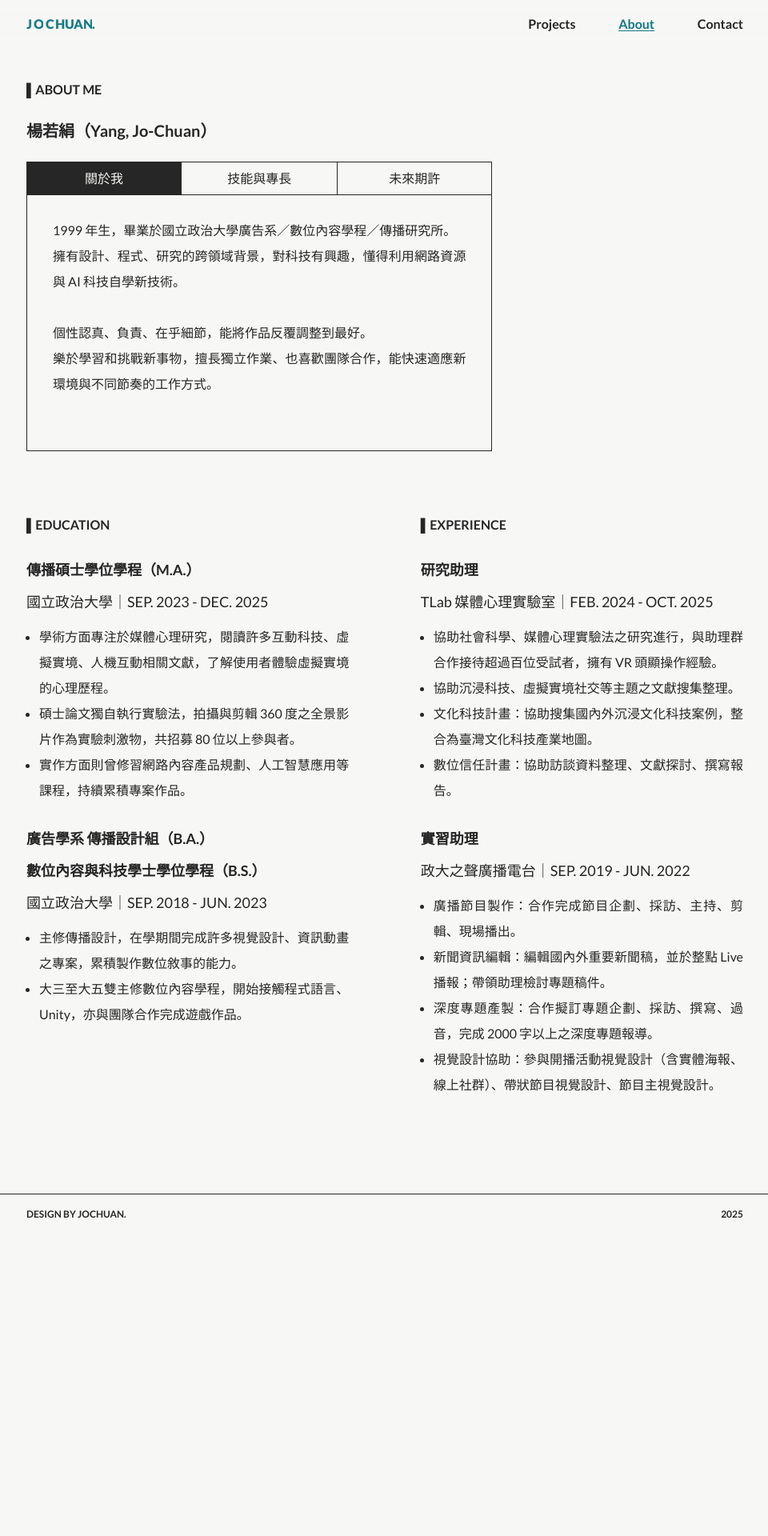
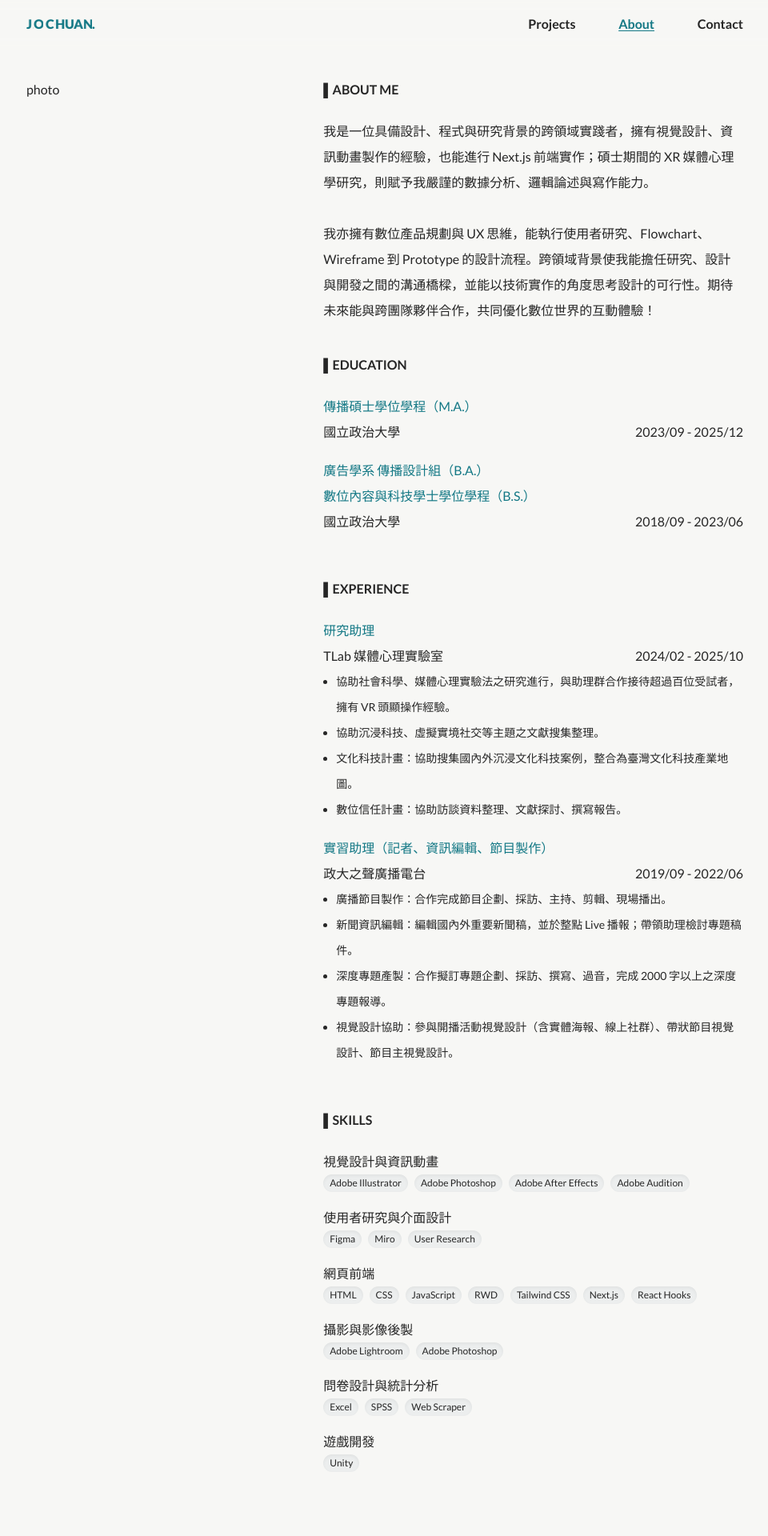
Before and after one commit to jochuany/jo-chuan-portfolio, a Next.js app: page /about in a window 1280 px wide. Shown: the top 1920 px of the page at 80% size, without its empty margins (159-1119 px from the left). Before the commit the page ends 1542 px from the top, so only its background shows below. Built offline with nearby package versions, Linux system fonts and the light colour scheme.

Commit message:
add gray color css, update about layout
20260126

```diff
--- a/src/app/about/page.js
+++ b/src/app/about/page.js
@@ -1,143 +1,219 @@
 "use client";
 import Image from "next/image";
-import { EduItem } from "@/components/EduItem";
-import { ExpItem } from "@/components/ExpItem";
-import { useState } from "react";
 
-const edu = [
-  {
-    title: "傳播碩士學位學程（M.A.）",
-    college: "國立政治大學｜SEP. 2023 - DEC. 2025",
-    description: [
-      "學術方面專注於媒體心理研究，閱讀許多互動科技、虛擬實境、人機互動相關文獻，了解使用者體驗虛擬實境的心理歷程。",
-      "碩士論文獨自執行實驗法，拍攝與剪輯 360 度之全景影片作為實驗刺激物，共招募 80 位以上參與者。",
-      "實作方面則曾修習網路內容產品規劃、人工智慧應用等課程，持續累積專案作品。"
-    ]
-  },
-  {
-    title: <>廣告學系 傳播設計組（B.A.）<br /> 數位內容與科技學士學位學程（B.S.）</>,
-    college: "國立政治大學｜SEP. 2018 - JUN. 2023",
-    description: [
-      "主修傳播設計，在學期間完成許多視覺設計、資訊動畫之專案，累積製作數位敘事的能力。",
-      "大三至大五雙主修數位內容學程，開始接觸程式語言、Unity，亦與團隊合作完成遊戲作品。"
-    ]
-  },
-];
+const design = ["Adobe Illustrator", "Adobe Photoshop", "Adobe After Effects", "Adobe Audition"];
+const uiux = ["Figma", "Miro", "User Research"];
+const frontend = ["HTML", "CSS", "JavaScript", "RWD", "Tailwind CSS", "Next.js", "React Hooks"];
+const photo = ["Adobe Lightroom", "Adobe Photoshop"];
+const stats = ["Excel", "SPSS", "Web Scraper"];
+const game = ["Unity"];
 
-const exp = [
-  {
-    title: "研究助理",
-    place: "TLab 媒體心理實驗室｜FEB. 2024 - OCT. 2025",
-    description: [
-      "協助社會科學、媒體心理實驗法之研究進行，與助理群合作接待超過百位受試者，擁有 VR 頭顯操作經驗。",
-      "協助沉浸科技、虛擬實境社交等主題之文獻搜集整理。",
-      "文化科技計畫：協助搜集國內外沉浸文化科技案例，整合為臺灣文化科技產業地圖。",
-      "數位信任計畫：協助訪談資料整理、文獻探討、撰寫報告。"
-    ]
-  },
-  {
-    title: "實習助理",
-    place: "政大之聲廣播電台｜SEP. 2019 - JUN. 2022",
-    description: [
-      "廣播節目製作：合作完成節目企劃、採訪、主持、剪輯、現場播出。",
-      "新聞資訊編輯：編輯國內外重要新聞稿，並於整點 Live 播報；帶領助理檢討專題稿件。",
-      "深度專題產製：合作擬訂專題企劃、採訪、撰寫、過音，完成 2000 字以上之深度專題報導。",
-      "視覺設計協助：參與開播活動視覺設計（含實體海報、線上社群）、帶狀節目視覺設計、節目主視覺設計。"
-    ]
-  },
-];
 
 
 export default function About() {
-
-  const [activeTab, setActiveTab] = useState("about");
-
-  const tabContents = {
-    about: "1999 年生，畢業於國立政治大學廣告系／數位內容學程／傳播研究所。\n擁有設計、程式、研究的跨領域背景，對科技有興趣，懂得利用網路資源與 AI 科技自學新技術。\n\n個性認真、負責、在乎細節，能將作品反覆調整到最好。\n樂於學習和挑戰新事物，擅長獨立作業、也喜歡團隊合作，能快速適應新環境與不同節奏的工作方式。",
-    skills: "我擁有資訊動畫與視覺設計的專案經驗，善於設計流暢的腳本來說好一個故事。曾參與遊戲製作專案，並從自學 HTML / CSS 到掌握 Tailwind CSS / Next.js 等前端技術，能進行網頁切版與開發。碩士期間對 XR 科技產生興趣，專注於媒體心理學研究，撰寫碩士論文的過程中訓練了定義與驗證問題的能力、清晰有邏輯的寫作能力，亦擁有操作 XR 設備、拍攝與剪輯 360 影片的經驗。\n\n此外，修習網路內容產品規劃的課程，讓我培養從 0 開始定義數位產品的思維：從專案描述、目標設定開始，實際進行使用者調查與訪談，訂定受眾、產品需求與 Flowchart，並進一步製作 Wireframe 與 Prototype。",
-    future: "回顧過去做設計、寫程式到做研究的經歷，其實都指向同一目標——「創造更好的數位體驗」。製作數位敘事能更有效地向受眾傳達議題、學習前端語言讓我能從開發的角度去思考數位設計的可行性、研讀媒體心理學理論與設計的心理學也幫助我更了解使用者的心理歷程。\n\n我希望成為一名 UI 設計師／使用者體驗設計師，相較於純設計或純工程背景的工作者，我的優勢在於能擔任設計與開發之間的橋樑，我熟悉前端語言與設計規範，能在設計時考量技術實作的可行性，減少溝通落差。期待未來能發揮所長，與不同領域的夥伴合作，共同優化大眾與數位世界的互動體驗。"
-  };
 
 
   return (
     <>
       <div className="flex w-screen h-auto pt-10 pb-10 justify-center items-start text-brand-text bg-brand-bg mt-[60px]">
 
-        <div className="flex flex-col w-[90%] md:w-[80%] lg:w-[70%] justify-between">
+        <div className="flex flex-col w-[90%] md:w-[80%] lg:w-[70%]">
 
+          {/* photo & about */}
+          <div className="grid md:grid-cols-5 gap-8 mb-10">
+            <div className="md:col-span-2">photo</div>
+
+            <div className="md:col-span-3">
               <div className="flex font-bold mb-6 text-[16px]">
                 ▌ABOUT ME
               </div>
-
-          <div className="w-full mb-10 md:w-[65%] pb-4 border-b border-brand-text md:border-0">
-            {/* name intro */}
-            <div className="font-bold text-[20px] mb-6">
-              楊若絹（Yang, Jo-Chuan）
+              <div className="text-[16px] text-brand-text font-normal leading-8">
+                我是一位具備設計、程式與研究背景的跨領域實踐者，擁有視覺設計、資訊動畫製作的經驗，也能進行 Next.js 前端實作；碩士期間的 XR 媒體心理學研究，則賦予我嚴謹的數據分析、邏輯論述與寫作能力。<br /><br />
+                我亦擁有數位產品規劃與 UX 思維，能執行使用者研究、Flowchart、Wireframe 到 Prototype 的設計流程。跨領域背景使我能擔任研究、設計與開發之間的溝通橋樑，並能以技術實作的角度思考設計的可行性。期待未來能與跨團隊夥伴合作，共同優化數位世界的互動體驗！
               </div>
-
-            <div className="grid grid-cols-3">
-              <div
-                className={`px-4 py-2 text-center transition-all duration-400 cursor-pointer border border-brand-text ${activeTab === 'about' ? "bg-brand-text text-brand-bg" : "bg-brand-bg text-brand-text"}`}
-                onClick={() => setActiveTab('about')}
-              >
-                關於我
-              </div>
-              <div
-                className={`px-4 py-2 text-center transition-all duration-400 cursor-pointer border-y border-brand-text ${activeTab === 'skills' ? "bg-brand-text text-brand-bg" : "bg-brand-bg text-brand-text"}`}
-                onClick={() => setActiveTab('skills')}
-              >
-                技能與專長
-              </div>
-              <div
-                className={`px-4 py-2 text-center transition-all duration-400 cursor-pointer border border-brand-text ${activeTab === 'future' ? "bg-brand-text text-brand-bg" : "bg-brand-bg text-brand-text"}`}
-                onClick={() => setActiveTab('future')}
-              >
-                未來期許
             </div>
           </div>
 
-            <div className="w-full font-medium text-[16px] leading-8 text-justify mb-6 border-x border-b border-brand-text px-8 py-7 min-h-[320px] whitespace-pre-line">
-              {tabContents[activeTab]}
+
+          {/* edu */}
+          <div className="grid md:grid-cols-5 gap-8 mb-10">
+            <div className="md:col-span-2"></div>
+
+            <div className="md:col-span-3">
+
+              <div className="flex font-bold mb-6 text-[16px]">
+                ▌EDUCATION
               </div>
 
+              <div className="text-[16px] text-brand-text font-normal leading-8 flex flex-col">
+
+                <div className="mb-4">
+                  <div className="text-brand-primary font-medium">傳播碩士學位學程（M.A.）</div>
+                  <div className="flex justify-between font-medium">
+                    <div>國立政治大學</div>
+                    <div>2023/09 - 2025/12</div>
+                  </div>
+                </div>
+
+                <div className="mb-4">
+                  <div className="text-brand-primary font-medium">廣告學系 傳播設計組（B.A.）<br />數位內容與科技學士學位學程（B.S.）</div>
+                  <div className="flex justify-between font-medium">
+                    <div>國立政治大學</div>
+                    <div>2018/09 - 2023/06</div>
+                  </div>
+                </div>
 
               </div>
 
-          <div className="flex flex-col md:flex-row md:justify-between">
-
-            {/* edu */}
-            <div className="mb-10 w-full md:w-[45%] pb-4 border-b border-brand-text md:border-0">
-              <div className="font-bold text-[16px] mb-6">
-                ▌EDUCATION
             </div>
-
-              {edu.map((item, index) => (
-                <EduItem
-                  key={index}
-                  title={item.title}
-                  college={item.college}
-                  description={item.description}
-                />
-              ))}
 
           </div>
 
 
 
           {/* exp */}
-            <div className="mb-10 w-full md:w-[45%] pb-4">
-              <div className="font-bold text-[16px] mb-6">
+          <div className="grid md:grid-cols-5 gap-8 mb-10">
+            <div className="md:col-span-2"></div>
+
+            <div className="md:col-span-3">
+
+              <div className="flex font-bold mb-6 text-[16px]">
                 ▌EXPERIENCE
               </div>
 
-              {exp.map((item, index) => (
-                <ExpItem
+              <div className="text-[16px] text-brand-text font-normal leading-8 flex flex-col">
+
+                <div className="mb-4">
+                  <div className="text-brand-primary font-medium">研究助理</div>
+                  <div className="flex justify-between font-medium">
+                    <div>TLab 媒體心理實驗室</div>
+                    <div>2024/02 - 2025/10</div>
+                  </div>
+                  <ul className="list-disc pl-4 text-[14px]">
+                    <li>協助社會科學、媒體心理實驗法之研究進行，與助理群合作接待超過百位受試者，擁有 VR 頭顯操作經驗。</li>
+                    <li>協助沉浸科技、虛擬實境社交等主題之文獻搜集整理。</li>
+                    <li>文化科技計畫：協助搜集國內外沉浸文化科技案例，整合為臺灣文化科技產業地圖。</li>
+                    <li>數位信任計畫：協助訪談資料整理、文獻探討、撰寫報告。</li>
+                  </ul>
+                </div>
+
+                <div className="mb-4">
+                  <div className="text-brand-primary font-medium">實習助理（記者、資訊編輯、節目製作）</div>
+                  <div className="flex justify-between font-medium">
+                    <div>政大之聲廣播電台</div>
+                    <div>2019/09 - 2022/06</div>
+                  </div>
+                  <ul className="list-disc pl-4 text-[14px]">
+                    <li>廣播節目製作：合作完成節目企劃、採訪、主持、剪輯、現場播出。</li>
+                    <li>新聞資訊編輯：編輯國內外重要新聞稿，並於整點 Live 播報；帶領助理檢討專題稿件。</li>
+                    <li>深度專題產製：合作擬訂專題企劃、採訪、撰寫、過音，完成 2000 字以上之深度專題報導。</li>
+                    <li>視覺設計協助：參與開播活動視覺設計（含實體海報、線上社群）、帶狀節目視覺設計、節目主視覺設計。</li>
+                  </ul>
+                </div>
+
+              </div>
+
+            </div>
+
+          </div>
+
+
+
+          {/* skills */}
+          <div className="grid md:grid-cols-5 gap-8 mb-10">
+            <div className="md:col-span-2"></div>
+
+            <div className="md:col-span-3">
+
+              <div className="flex font-bold mb-6 text-[16px]">
+                ▌SKILLS
+              </div>
+
+              <div className="text-[16px] text-brand-text font-normal flex flex-col">
+
+                <div className="mb-4">
+                  <div className="text-brand-text font-medium leading-8">視覺設計與資訊動畫</div>
+                  <div className="flex flex-wrap gap-2">
+                    {design.map((item, index) => (
+                      <div
                         key={index}
-                  title={item.title}
-                  place={item.place}
-                  description={item.description}
-                />
-              ))}
+                        className="text-[12px] px-2 py-0.5 bg-brand-graybg inset-shadow-sm rounded-full transition-all duration-300 ease
+                            md:hover:bg-brand-primaryLight md:hover:text-brand-bg"
+                      >
+                        {item}
+                      </div>))}
+                  </div>
+                </div>
+
+                <div className="mb-4">
+                  <div className="text-brand-text font-medium leading-8">使用者研究與介面設計</div>
+                  <div className="flex flex-wrap gap-2">
+                    {uiux.map((item, index) => (
+                      <div
+                        key={index}
+                        className="text-[12px] px-2 py-0.5 bg-brand-graybg inset-shadow-sm rounded-full transition-all duration-300 ease
+                            md:hover:bg-brand-primaryLight md:hover:text-brand-bg"
+                      >
+                        {item}
+                      </div>))}
+                  </div>
+                </div>
+
+                <div className="mb-4">
+                  <div className="text-brand-text font-medium leading-8">網頁前端</div>
+                  <div className="flex flex-wrap gap-2">
+                    {frontend.map((item, index) => (
+                      <div
+                        key={index}
+                        className="text-[12px] px-2 py-0.5 bg-brand-graybg inset-shadow-sm rounded-full transition-all duration-300 ease
+                            md:hover:bg-brand-primaryLight md:hover:text-brand-bg"
+                      >
+                        {item}
+                      </div>))}
+                  </div>
+                </div>
+
+                <div className="mb-4">
+                  <div className="text-brand-text font-medium leading-8">攝影與影像後製</div>
+                  <div className="flex flex-wrap gap-2">
+                    {photo.map((item, index) => (
+                      <div
+                        key={index}
+                        className="text-[12px] px-2 py-0.5 bg-brand-graybg inset-shadow-sm rounded-full transition-all duration-300 ease
+                            md:hover:bg-brand-primaryLight md:hover:text-brand-bg"
+                      >
+                        {item}
+                      </div>))}
+                  </div>
+                </div>
+
+                <div className="mb-4">
+                  <div className="text-brand-text font-medium leading-8">問卷設計與統計分析</div>
+                  <div className="flex flex-wrap gap-2">
+                    {stats.map((item, index) => (
+                      <div
+                        key={index}
+                        className="text-[12px] px-2 py-0.5 bg-brand-graybg inset-shadow-sm rounded-full transition-all duration-300 ease
+                            md:hover:bg-brand-primaryLight md:hover:text-brand-bg"
+                      >
+                        {item}
+                      </div>))}
+                  </div>
+                </div>
+
+                <div className="mb-4">
+                  <div className="text-brand-text font-medium leading-8">遊戲開發</div>
+                  <div className="flex flex-wrap gap-2">
+                    {game.map((item, index) => (
+                      <div
+                        key={index}
+                        className="text-[12px] px-2 py-0.5 bg-brand-graybg inset-shadow-sm rounded-full transition-all duration-300 ease
+                            md:hover:bg-brand-primaryLight md:hover:text-brand-bg"
+                      >
+                        {item}
+                      </div>))}
+                  </div>
+                </div>
 
               </div>
 
@@ -147,6 +223,7 @@ export default function About() {
           </div>
 
         </div>
+      </div>
     </>
   );
 }
--- a/src/app/globals.css
+++ b/src/app/globals.css
@@ -9,6 +9,8 @@
   --color-brand-primaryLight: #85ADB3;
   --color-brand-secondary: #DD8954;
   --color-brand-secondaryLight: #EDC7AF;
+  --color-brand-graybg: #ECEEEE;
+  --color-brand-graytext: #6B6B6B;
 }
 
 @theme inline {
@@ -18,6 +20,8 @@
   --color-brand-primaryLight: var(--color-brand-primaryLight);
   --color-brand-secondary: var(--color-brand-secondary);
   --color-brand-secondaryLight: var(--color-brand-secondaryLight);
+  --color-brand-graybg: var(--color-brand-graybg);
+  --color-brand-graytext: var(--color-brand-graytext);
   --font-sans: var(--font-en), var(--font-ch), "Inter", ui-sans-serif, system-ui;
   --font-mono: var(--font-geist-mono), ui-monospace;
 
@@ -46,6 +50,8 @@
     --color-brand-primaryLight: #85ADB3;
     --color-brand-secondary: #F2A36F;
     --color-brand-secondaryLight: #EDC7AF;
+    --color-brand-graybg: #6B6B6B;
+    --color-brand-graytext: #ECEEEE;
 
   }
 }
--- a/src/components/ProjectItem.js
+++ b/src/components/ProjectItem.js
@@ -15,7 +15,7 @@ export const ProjectItem = ({ href, title, category, year, photo, tool }) => {
                     {tool && tool.length > 0 && tool.map((item, index) => (
                         <div
                             key={index}
-                            className="text-[12px] px-2 py-0.5 bg-[#ECEEEE] inset-shadow-sm rounded-full transition-all duration-300 ease
+                            className="text-[12px] px-2 py-0.5 bg-brand-graybg inset-shadow-sm rounded-full transition-all duration-300 ease
                             md:group-hover:bg-brand-primaryLight md:group-hover:text-brand-bg"
                         >
                             {item}
```
Lines whose indentation alone changed are shown as unchanged.
